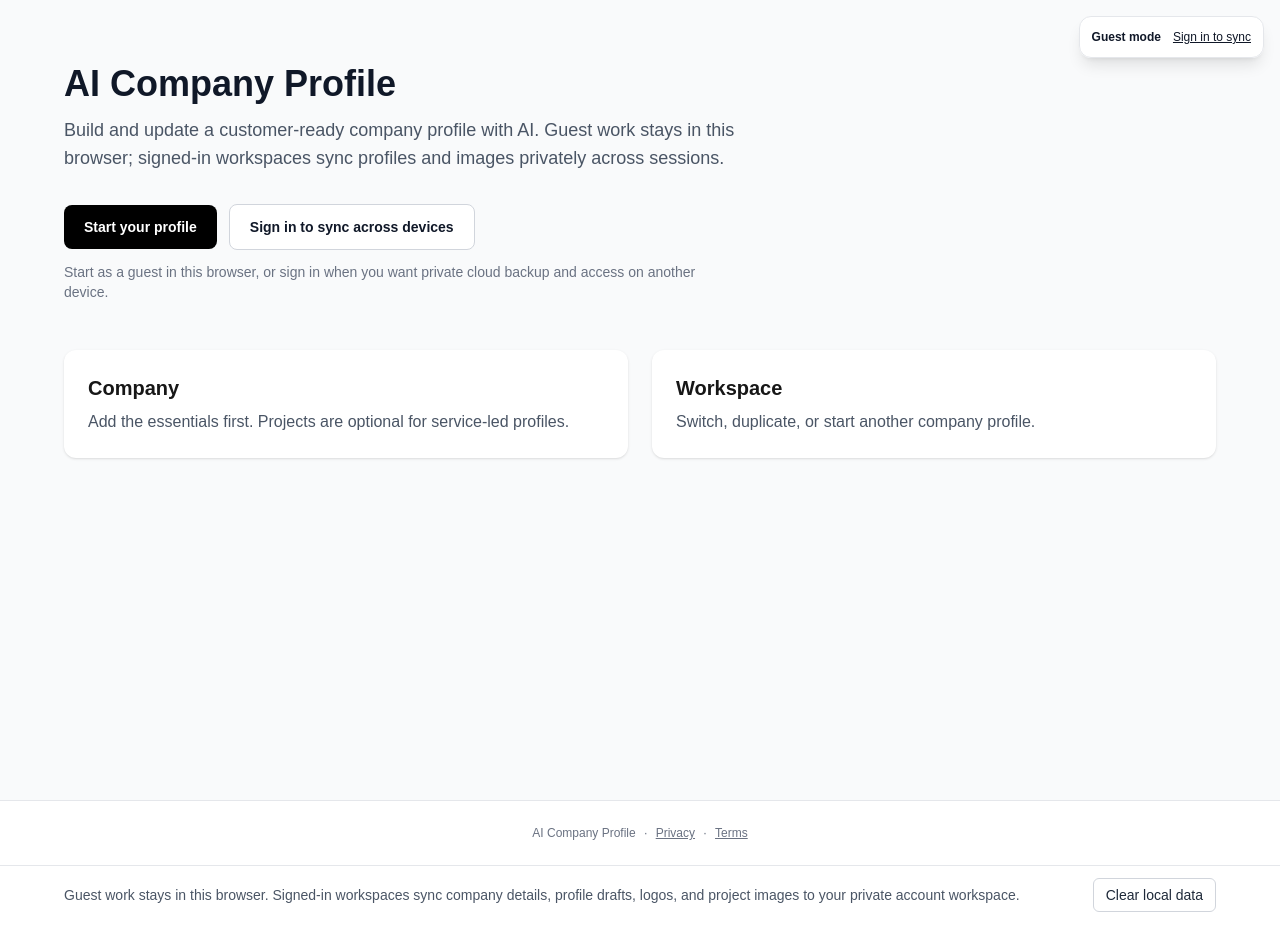
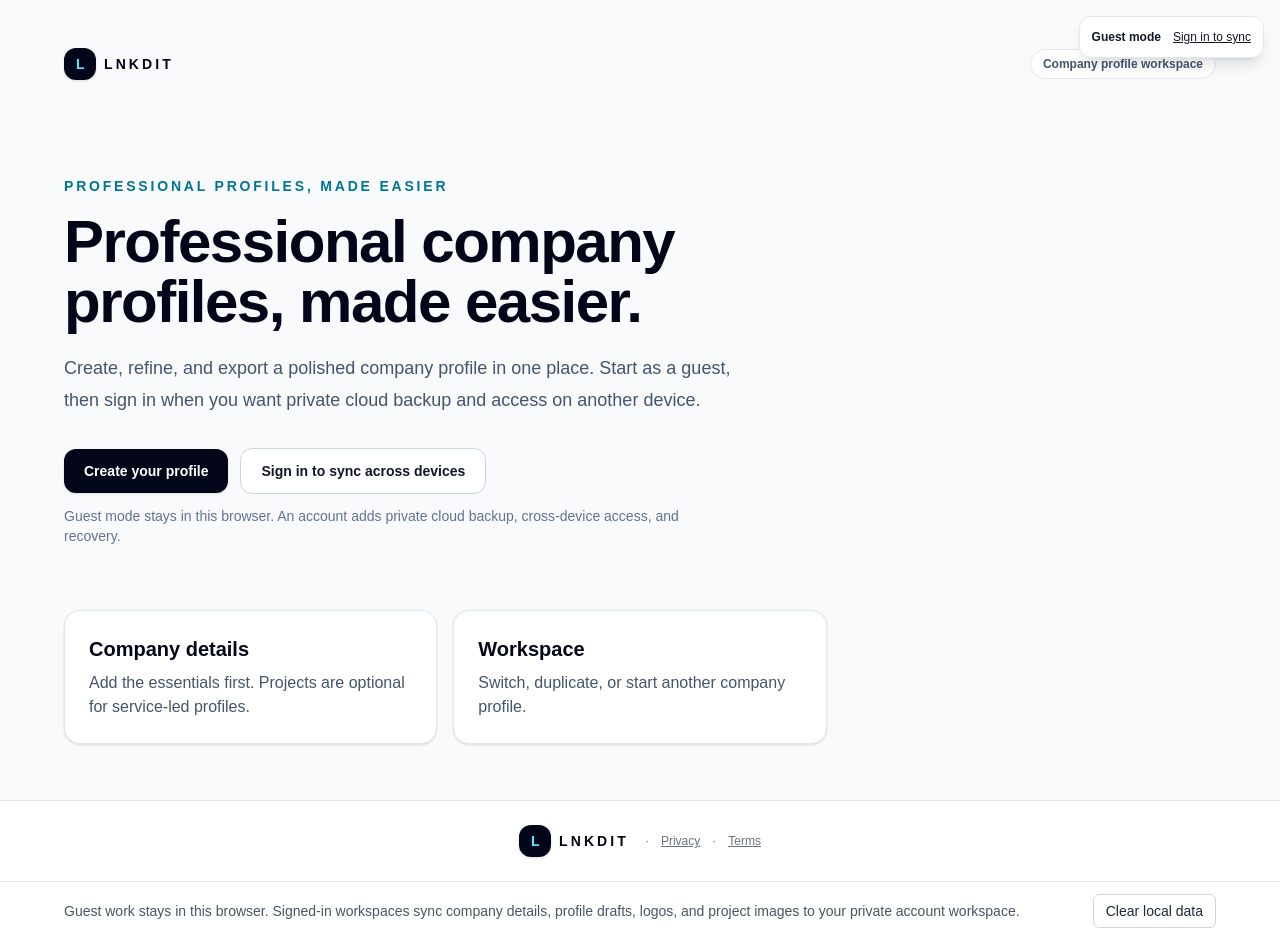
Before and after one commit to Mgendy4-tech/ai-profile, a Next.js app: page / in a window 1280 px wide. Built offline with nearby package versions, Linux system fonts and the light colour scheme; no server answers.

Commit message:
Polish LNKDIT brand identity

```diff
--- a/app/auth/page.tsx
+++ b/app/auth/page.tsx
@@ -1,5 +1,6 @@
 import { AuthPanel } from "./auth-shell";
+import LnkditWordmark from "@/app/components/lnkdit-wordmark";
 
 export default function AuthPage() {
-  return <main className="min-h-screen bg-gray-50 px-4 py-12 sm:px-8"><div className="mx-auto max-w-3xl"><p className="text-sm font-semibold uppercase tracking-[0.18em] text-gray-500">Account access</p><h1 className="mt-3 text-4xl font-bold text-gray-900">Sign in to sync your workspace</h1><p className="mt-3 max-w-2xl text-gray-600">Your existing guest workspace stays local until authentication succeeds. After sign-in, migration is one-time and retry-safe.</p><div className="mt-8"><AuthPanel expanded /></div></div></main>;
+  return <main className="min-h-screen bg-gray-50 px-4 py-12 sm:px-8"><div className="mx-auto max-w-3xl"><LnkditWordmark/><p className="mt-10 text-sm font-semibold uppercase tracking-[0.18em] text-gray-500">Account access</p><h1 className="mt-3 text-4xl font-bold text-gray-900">Sign in to LNKDIT</h1><p className="mt-3 max-w-2xl text-gray-600">Sync your workspace privately across browsers and devices. Your existing guest workspace stays local until authentication succeeds.</p><div className="mt-8"><AuthPanel expanded /></div></div></main>;
 }
--- /dev/null
+++ b/app/components/lnkdit-wordmark.tsx
@@ -0,0 +1,10 @@
+import Link from "next/link";
+
+export default function LnkditWordmark({ className = "" }: { className?: string }) {
+  return (
+    <Link href="/" aria-label="LNKDIT home" className={`inline-flex items-center gap-2 ${className}`}>
+      <span aria-hidden="true" className="flex h-8 w-8 items-center justify-center rounded-xl bg-slate-950 text-sm font-black tracking-tight text-cyan-300 shadow-sm">L</span>
+      <span className="text-sm font-black tracking-[0.22em] text-slate-950">LNKDIT</span>
+    </Link>
+  );
+}
--- a/app/generate/page.tsx
+++ b/app/generate/page.tsx
@@ -819,7 +819,7 @@ setProfile(generatedProfile);
     setExportElapsedSeconds(0);
     setIsExporting(true);
     setExportMessageTone("status");
-    setExportMessage("Creating your company profile…");
+    setExportMessage("Creating your LNKDIT profile PDF…");
 
     try {
       const fallbackLayoutPlan = createFallbackPdfLayoutPlan(profile);
@@ -1906,7 +1906,7 @@ setProfile(generatedProfile);
               className="mx-auto block h-8 w-8 animate-spin rounded-full border-4 border-gray-200 border-t-gray-900"
             />
             <h2 className="mt-5 text-xl font-semibold text-gray-900">
-              {isExporting ? "Preparing Your PDF" : loadingOperation === "generation" ? "Generating Company Profile" : "Analyzing Company Information"}
+              {isExporting ? "Preparing Your PDF" : loadingOperation === "generation" ? "Generating Your Profile" : "Analyzing Company Information"}
             </h2>
             {isExporting && <p className="mt-3 text-sm font-medium leading-6 text-gray-700">Preparing your PDF. This may take a couple of minutes. Please keep this page open.</p>}
             <p role="status" aria-live="polite" aria-atomic="true" className="mt-3 min-h-6 text-sm leading-6 text-gray-600">
@@ -1917,7 +1917,7 @@ setProfile(generatedProfile);
       )}
       <div className="mx-auto max-w-5xl">
         <h1 className="text-4xl font-bold tracking-tight text-gray-900">
-          Generate Company Profile
+          Generate Your Profile
         </h1>
 
         <p className="mt-3 max-w-2xl text-gray-600">
@@ -1928,7 +1928,7 @@ setProfile(generatedProfile);
 
         <div className="mt-10 rounded-2xl border border-gray-200 bg-white p-5 shadow-sm sm:p-8">
           <h2 className="text-2xl font-semibold tracking-tight text-gray-900">
-            AI Profile Generator
+            LNKDIT Profile Studio
           </h2>
 
           <p className="mt-3 max-w-2xl leading-7 text-gray-600">
@@ -2215,7 +2215,7 @@ setProfile(generatedProfile);
                     )}
                     <div>
                       <p className="text-xs font-semibold uppercase tracking-[0.2em] text-gray-500">
-                        Company Profile
+                        Your company profile
                       </p>
                       <h3 className="mt-2 text-3xl font-semibold tracking-tight text-gray-900">
                         {profile.companyName}
--- a/app/layout.tsx
+++ b/app/layout.tsx
@@ -3,6 +3,7 @@ import { Geist, Geist_Mono } from "next/font/google";
 import "./globals.css";
 import LocalDataControls from "./local-data-controls";
 import AuthShell from "./auth/auth-shell";
+import LnkditWordmark from "./components/lnkdit-wordmark";
 
 const geistSans = Geist({
   variable: "--font-geist-sans",
@@ -15,8 +16,11 @@ const geistMono = Geist_Mono({
 });
 
 export const metadata: Metadata = {
-  title: "AI Company Profile",
-  description: "Create, save, and export a customer-ready company profile.",
+  title: "LNKDIT — Professional Company Profiles, Made Easier",
+  description: "Create, refine, and export a polished company profile in one place.",
+  applicationName: "LNKDIT",
+  openGraph: { title: "LNKDIT — Professional Company Profiles, Made Easier", description: "Create, refine, and export a polished company profile in one place.", type: "website" },
+  icons: { icon: "/icon.svg", shortcut: "/icon.svg", apple: "/icon.svg" },
 };
 
 export default function RootLayout({ children }: LayoutProps<"/">) {
@@ -25,7 +29,7 @@ export default function RootLayout({ children }: LayoutProps<"/">) {
       lang="en"
       className={`${geistSans.variable} ${geistMono.variable} h-full antialiased`}
     >
-      <body className="min-h-full flex flex-col"><div className="flex-1">{children}</div><footer className="border-t border-gray-200 bg-white px-4 py-6 text-center text-xs text-gray-500"><span>AI Company Profile</span><span className="mx-2">·</span><a href="/privacy" className="underline">Privacy</a><span className="mx-2">·</span><a href="/terms" className="underline">Terms</a></footer><AuthShell /><LocalDataControls /></body>
+      <body className="min-h-full flex flex-col"><div className="flex-1">{children}</div><footer className="flex flex-wrap items-center justify-center gap-x-3 gap-y-2 border-t border-gray-200 bg-white px-4 py-6 text-center text-xs text-gray-500"><LnkditWordmark className="mr-1"/><span aria-hidden="true">·</span><a href="/privacy" className="underline">Privacy</a><span aria-hidden="true">·</span><a href="/terms" className="underline">Terms</a></footer><AuthShell /><LocalDataControls /></body>
     </html>
   );
 }
--- a/app/page.tsx
+++ b/app/page.tsx
@@ -4,8 +4,7 @@ import Link from "next/link";
 import { useEffect, useState } from "react";
 import { readApplicationStorage } from "@/lib/local-profile-data";
 import { readWorkspace, workspaceStatus } from "@/lib/workspace";
-
-const defaultTitle = "AI Company Profile";
+import LnkditWordmark from "@/app/components/lnkdit-wordmark";
 
 export default function Home() {
   const [companyName, setCompanyName] = useState("");
@@ -42,52 +41,52 @@ export default function Home() {
   }, []);
 
   return (
-    <main className="min-h-screen bg-gray-50 px-6 py-16">
+    <main className="min-h-screen bg-slate-50 px-5 py-8 sm:px-8 sm:py-12">
       <div className="mx-auto max-w-6xl">
-        <h1 className="text-4xl font-bold text-gray-900">
-          {companyName ? `${companyName} AI Profile` : defaultTitle}
-        </h1>
+        <div className="flex items-center justify-between gap-4"><LnkditWordmark/><span className="hidden rounded-full border border-slate-200 bg-white px-3 py-1.5 text-xs font-semibold text-slate-600 sm:inline-flex">Company profile workspace</span></div>
+        <div className="mt-16 max-w-3xl sm:mt-24">
+          <p className="text-sm font-semibold uppercase tracking-[0.2em] text-cyan-700">Professional profiles, made easier</p>
+          <h1 className="mt-4 text-4xl font-bold tracking-tight text-slate-950 sm:text-6xl">
+            {companyName ? `Continue building ${companyName}.` : "Professional company profiles, made easier."}
+          </h1>
 
-        <p className="mt-3 max-w-2xl text-lg text-gray-600">
-          Build and update a customer-ready company profile with AI. Guest work stays in this browser; signed-in workspaces sync profiles and images privately across sessions.
-        </p>
+          <p className="mt-5 max-w-2xl text-lg leading-8 text-slate-600">
+            Create, refine, and export a polished company profile in one place. Start as a guest, then sign in when you want private cloud backup and access on another device.
+          </p>
 
-        <div className="mt-8 flex flex-wrap items-center gap-3">
-          <Link href={resumeHref} className="rounded-lg bg-black px-5 py-3 text-sm font-semibold text-white transition hover:bg-gray-800">{companyName ? `Continue with ${companyName}` : "Start your profile"}</Link>
-          <Link href="/auth" className="rounded-lg border border-gray-300 bg-white px-5 py-3 text-sm font-semibold text-gray-900 transition hover:border-gray-900">{companyName ? "Sign in to sync this work" : "Sign in to sync across devices"}</Link>
+          <div className="mt-8 flex flex-wrap items-center gap-3">
+            <Link href={resumeHref} className="rounded-xl bg-slate-950 px-5 py-3 text-sm font-semibold text-white shadow-sm transition hover:bg-slate-800">{companyName ? `Continue with ${companyName}` : "Create your profile"}</Link>
+            <Link href="/auth" className="rounded-xl border border-slate-300 bg-white px-5 py-3 text-sm font-semibold text-slate-900 transition hover:border-slate-500">{companyName ? "Sign in to sync this work" : "Sign in to sync across devices"}</Link>
+          </div>
+          <p className="mt-3 max-w-2xl text-sm text-slate-500">Guest mode stays in this browser. An account adds private cloud backup, cross-device access, and recovery.</p>
         </div>
-        <p className="mt-3 max-w-2xl text-sm text-gray-500">Start as a guest in this browser, or sign in when you want private cloud backup and access on another device.</p>
 
-        <div className="mt-12 grid gap-6 md:grid-cols-2">
+        <div className="mt-16 grid gap-4 md:grid-cols-3">
 
           <Link href="/company" className="block h-full cursor-pointer">
-            <div className="h-full rounded-xl bg-white p-6 shadow transition hover:shadow-lg">
-              <h2 className="text-xl font-semibold">
-                Company
-              </h2>
+            <div className="h-full rounded-2xl border border-slate-200 bg-white p-6 shadow-sm transition hover:-translate-y-0.5 hover:shadow-lg">
+              <h2 className="text-xl font-semibold text-slate-950">Company details</h2>
 
-              <p className="mt-2 text-gray-600">
+              <p className="mt-2 text-slate-600">
                 Add the essentials first. Projects are optional for service-led profiles.
               </p>
             </div>
           </Link>
 
           <Link href="/workspace" className="block h-full cursor-pointer">
-            <div className="h-full rounded-xl bg-white p-6 shadow transition hover:shadow-lg">
-              <h2 className="text-xl font-semibold">Workspace</h2>
-              <p className="mt-2 text-gray-600">Switch, duplicate, or start another company profile.</p>
+            <div className="h-full rounded-2xl border border-slate-200 bg-white p-6 shadow-sm transition hover:-translate-y-0.5 hover:shadow-lg">
+              <h2 className="text-xl font-semibold text-slate-950">Workspace</h2>
+              <p className="mt-2 text-slate-600">Switch, duplicate, or start another company profile.</p>
             </div>
           </Link>
 
           {companyName && (
             <Link href="/generate" className="block h-full cursor-pointer">
-            <div className="h-full rounded-xl bg-white p-6 shadow transition hover:shadow-lg">
-              <h2 className="text-xl font-semibold">
-                Generate Profile
-              </h2>
+            <div className="h-full rounded-2xl border border-slate-200 bg-white p-6 shadow-sm transition hover:-translate-y-0.5 hover:shadow-lg">
+              <h2 className="text-xl font-semibold text-slate-950">Generate profile</h2>
 
-              <p className="mt-2 text-gray-600">
-                Let AI create your professional profile.
+              <p className="mt-2 text-slate-600">
+                Turn your approved company information into polished profile content.
               </p>
             </div>
             </Link>
--- a/app/privacy/page.tsx
+++ b/app/privacy/page.tsx
@@ -1,5 +1,6 @@
 import Link from "next/link";
+import LnkditWordmark from "@/app/components/lnkdit-wordmark";
 
 export default function PrivacyPage() {
-  return <main className="min-h-screen bg-gray-50 px-4 py-12 sm:px-8"><article className="mx-auto max-w-3xl rounded-2xl bg-white p-6 shadow-sm sm:p-10"><p className="text-sm font-semibold uppercase tracking-[0.18em] text-gray-500">Customer information</p><h1 className="mt-3 text-4xl font-bold text-gray-900">Privacy</h1><p className="mt-4 text-sm leading-7 text-gray-600">Guest workspaces stay in this browser. When you sign in, workspace, profile, logo, and project-image data is stored in your private account workspace so you can continue on another session.</p><h2 className="mt-8 text-xl font-semibold text-gray-900">What we use</h2><p className="mt-2 text-sm leading-7 text-gray-600">We use the information you provide to create your company profile and export. Account credentials are handled by Supabase Auth. Private uploaded images are stored in account-scoped cloud storage and are not public assets.</p><h2 className="mt-8 text-xl font-semibold text-gray-900">Your control</h2><p className="mt-2 text-sm leading-7 text-gray-600">You can remove profiles and images from the workspace. If you work offline, the browser copy remains available and sync can be retried later. Do not upload information you are not authorized to use.</p><p className="mt-8"><Link href="/" className="font-medium text-gray-900 underline">Back to the workspace</Link></p></article></main>;
+  return <main className="min-h-screen bg-gray-50 px-4 py-12 sm:px-8"><article className="mx-auto max-w-3xl rounded-2xl bg-white p-6 shadow-sm sm:p-10"><LnkditWordmark/><p className="mt-10 text-sm font-semibold uppercase tracking-[0.18em] text-gray-500">Customer information</p><h1 className="mt-3 text-4xl font-bold text-gray-900">LNKDIT Privacy</h1><p className="mt-4 text-sm leading-7 text-gray-600">Guest workspaces stay in this browser. When you sign in, workspace, profile, logo, and project-image data is stored in your private account workspace so you can continue on another session.</p><h2 className="mt-8 text-xl font-semibold text-gray-900">What we use</h2><p className="mt-2 text-sm leading-7 text-gray-600">We use the information you provide to create your company profile and export. Account credentials are handled by Supabase Auth. Private uploaded images are stored in account-scoped cloud storage and are not public assets.</p><h2 className="mt-8 text-xl font-semibold text-gray-900">Your control</h2><p className="mt-2 text-sm leading-7 text-gray-600">You can remove profiles and images from the workspace. If you work offline, the browser copy remains available and sync can be retried later. Do not upload information you are not authorized to use.</p><p className="mt-8"><Link href="/" className="font-medium text-gray-900 underline">Back to the workspace</Link></p></article></main>;
 }
--- a/app/settings/page.tsx
+++ b/app/settings/page.tsx
@@ -1,6 +1,7 @@
 import Link from "next/link";
 import { AuthPanel } from "@/app/auth/auth-shell";
+import LnkditWordmark from "@/app/components/lnkdit-wordmark";
 
 export default function SettingsPage() {
-  return <main className="min-h-screen bg-gray-50 px-4 py-12 sm:px-8"><div className="mx-auto max-w-3xl"><p className="text-sm font-semibold uppercase tracking-[0.18em] text-gray-500">Account</p><h1 className="mt-3 text-4xl font-bold text-gray-900">Account settings</h1><p className="mt-3 max-w-2xl text-gray-600">Manage sign-in, private workspace sync, and recovery from one place.</p><div className="mt-8"><AuthPanel expanded /></div><nav aria-label="Account information" className="mt-6 flex flex-wrap gap-4 text-sm font-medium text-gray-900"><Link href="/privacy" className="underline">Privacy</Link><Link href="/terms" className="underline">Terms</Link><Link href="/workspace" className="underline">Back to workspace</Link></nav></div></main>;
+  return <main className="min-h-screen bg-gray-50 px-4 py-12 sm:px-8"><div className="mx-auto max-w-3xl"><LnkditWordmark/><p className="mt-10 text-sm font-semibold uppercase tracking-[0.18em] text-gray-500">LNKDIT account</p><h1 className="mt-3 text-4xl font-bold text-gray-900">Account settings</h1><p className="mt-3 max-w-2xl text-gray-600">Manage sign-in, private workspace sync, and recovery from one place.</p><div className="mt-8"><AuthPanel expanded /></div><nav aria-label="Account information" className="mt-6 flex flex-wrap gap-4 text-sm font-medium text-gray-900"><Link href="/privacy" className="underline">Privacy</Link><Link href="/terms" className="underline">Terms</Link><Link href="/workspace" className="underline">Back to workspace</Link></nav></div></main>;
 }
--- a/app/terms/page.tsx
+++ b/app/terms/page.tsx
@@ -1,5 +1,6 @@
 import Link from "next/link";
+import LnkditWordmark from "@/app/components/lnkdit-wordmark";
 
 export default function TermsPage() {
-  return <main className="min-h-screen bg-gray-50 px-4 py-12 sm:px-8"><article className="mx-auto max-w-3xl rounded-2xl bg-white p-6 shadow-sm sm:p-10"><p className="text-sm font-semibold uppercase tracking-[0.18em] text-gray-500">Customer information</p><h1 className="mt-3 text-4xl font-bold text-gray-900">Terms</h1><p className="mt-4 text-sm leading-7 text-gray-600">Use this service only with company information, logos, and project images that you are allowed to provide. You are responsible for reviewing generated copy and exported PDFs before sharing them.</p><h2 className="mt-8 text-xl font-semibold text-gray-900">Accounts and content</h2><p className="mt-2 text-sm leading-7 text-gray-600">Keep your account details secure. Signed-in workspaces are synchronized to your account; guest workspaces are browser-only. Cloud sync failures do not delete the local copy, but you should confirm the Synced status before relying on another device.</p><h2 className="mt-8 text-xl font-semibold text-gray-900">Exports</h2><p className="mt-2 text-sm leading-7 text-gray-600">Exports are provided for your review and use. Check contact details, images, and claims for accuracy before distribution.</p><p className="mt-8"><Link href="/" className="font-medium text-gray-900 underline">Back to the workspace</Link></p></article></main>;
+  return <main className="min-h-screen bg-gray-50 px-4 py-12 sm:px-8"><article className="mx-auto max-w-3xl rounded-2xl bg-white p-6 shadow-sm sm:p-10"><LnkditWordmark/><p className="mt-10 text-sm font-semibold uppercase tracking-[0.18em] text-gray-500">Customer information</p><h1 className="mt-3 text-4xl font-bold text-gray-900">LNKDIT Terms</h1><p className="mt-4 text-sm leading-7 text-gray-600">Use this service only with company information, logos, and project images that you are allowed to provide. You are responsible for reviewing generated copy and exported PDFs before sharing them.</p><h2 className="mt-8 text-xl font-semibold text-gray-900">Accounts and content</h2><p className="mt-2 text-sm leading-7 text-gray-600">Keep your account details secure. Signed-in workspaces are synchronized to your account; guest workspaces are browser-only. Cloud sync failures do not delete the local copy, but you should confirm the Synced status before relying on another device.</p><h2 className="mt-8 text-xl font-semibold text-gray-900">Exports</h2><p className="mt-2 text-sm leading-7 text-gray-600">Exports are provided for your review and use. Check contact details, images, and claims for accuracy before distribution.</p><p className="mt-8"><Link href="/" className="font-medium text-gray-900 underline">Back to the workspace</Link></p></article></main>;
 }
--- a/lib/run-beta-qa.cjs
+++ b/lib/run-beta-qa.cjs
@@ -16,6 +16,7 @@ const commands = [
   "npx tsx lib/test-billing-entitlements.ts",
   "npx tsx lib/test-site-url.ts",
   "npx tsx lib/test-password-recovery.ts",
+  "npx tsx lib/test-brand-identity.ts",
   "npx tsx lib/test-manual-beta-corrections.ts",
   "npx tsx lib/test-beta-test-harness.ts",
   "npx tsx lib/authored-templates/test-presentation-copy.ts",
--- /dev/null
+++ b/lib/test-brand-identity.ts
@@ -0,0 +1,22 @@
+import assert from "node:assert/strict";
+import { readFileSync } from "node:fs";
+
+const read = (path: string) => readFileSync(path, "utf8");
+const layout = read("app/layout.tsx");
+const home = read("app/page.tsx");
+const wordmark = read("app/components/lnkdit-wordmark.tsx");
+const icon = read("app/icon.svg");
+const auth = read("app/auth/page.tsx");
+
+assert(layout.includes("LNKDIT — Professional Company Profiles, Made Easier"));
+assert(layout.includes("applicationName: \"LNKDIT\""));
+assert(layout.includes("/icon.svg"));
+assert(home.includes("Professional company profiles, made easier."));
+assert(home.includes("Create, refine, and export a polished company profile in one place."));
+assert(wordmark.includes("LNKDIT"));
+assert(icon.includes("<svg") && icon.includes("#67e8f9"));
+assert(auth.includes("Sign in to LNKDIT"));
+assert(!layout.includes("AI Company Profile"));
+assert(!home.includes("AI Company Profile"));
+
+console.log("LNKDIT brand identity and route-surface tests passed.");
```
Also changed, not shown: lib/browser-three-family-go-live.cjs (+9 -8 lines), app/icon.svg (added).
